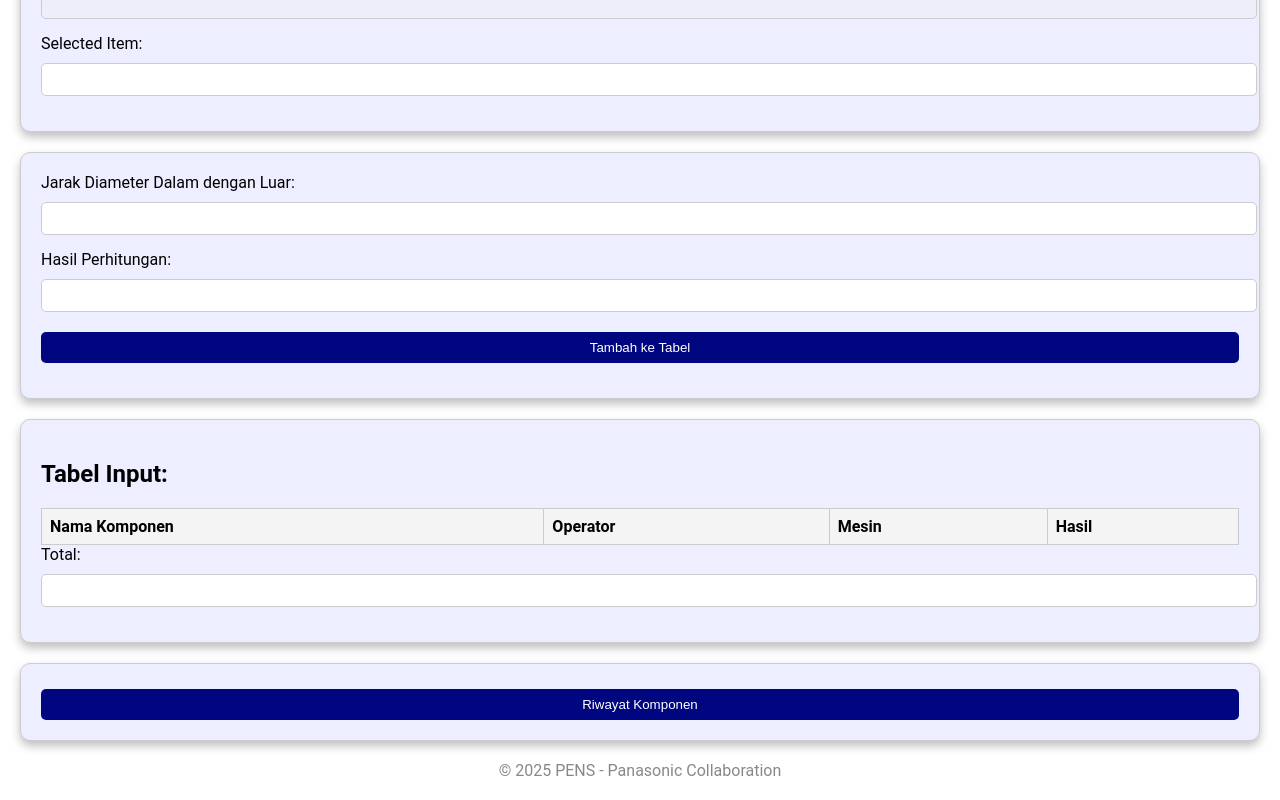
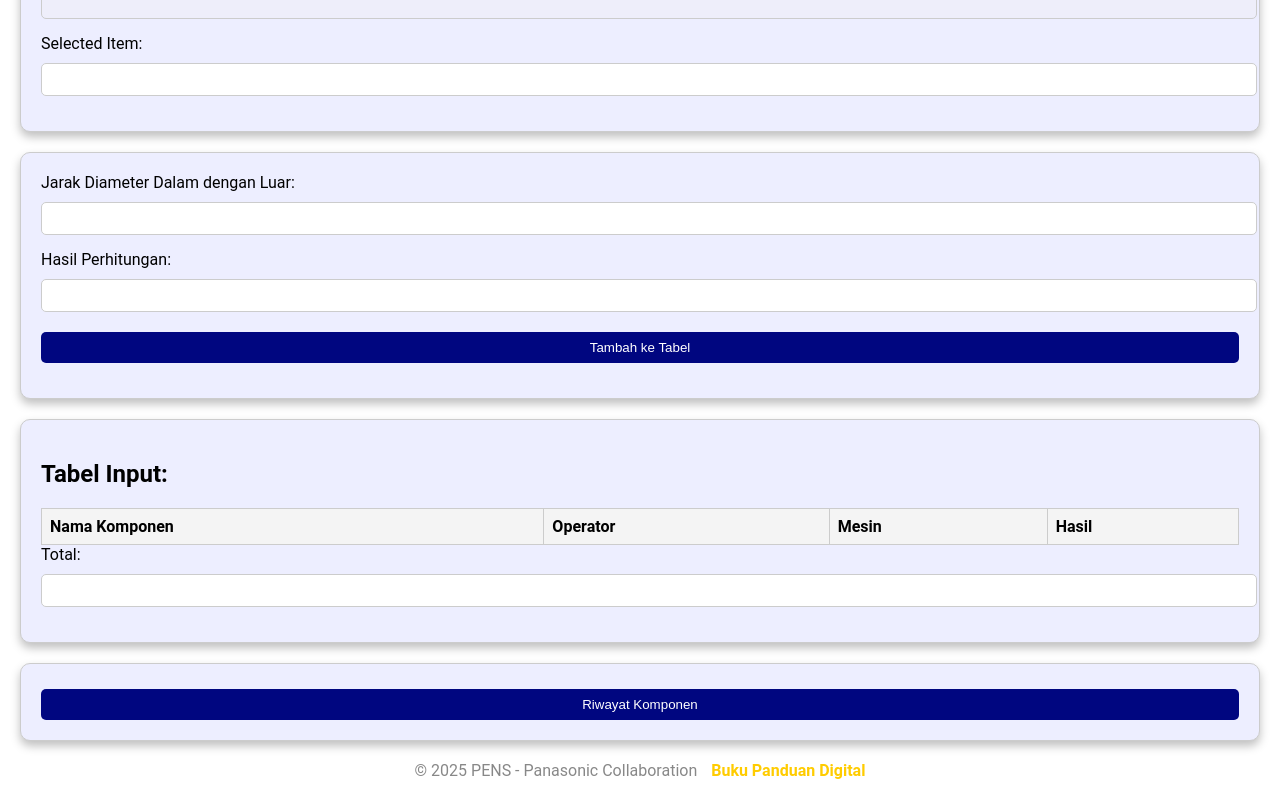
Before and after one commit to AudioAmp01/KalkulatorSMT, a plain HTML site: page index.html in a window 1280 px wide. Shown: the part 536-1336 px from the top of the page. Drawn offline with Linux system fonts and the light colour scheme.

Commit message:
Update index.html

```diff
--- a/index.html
+++ b/index.html
@@ -49,6 +49,20 @@
                 text-align: center;
                 margin-top: 20px;
                 color: #888;
+            }
+
+            /* Styling untuk link di dalam footer */
+            .footer a.footer-link {
+                color: #ffcc00;
+                text-decoration: none;
+                font-weight: bold;
+                margin-left: 10px;
+            }
+
+            /* Hover effect */
+            .footer a.footer-link:hover {
+                text-decoration: underline;
+                color: #ffffff;
             }
             #riwayatSection {
                 display: none; /* Awalnya disembunyikan */
@@ -744,6 +758,7 @@
         <!-- Footer -->
         <div class="footer">
             © 2025 PENS - Panasonic Collaboration
+            <a href="Panduan/panduan.html" class="footer-link">Buku Panduan Digital</a>
         </div>
 
         <!-- Library SheetJS untuk export Excel -->
```
